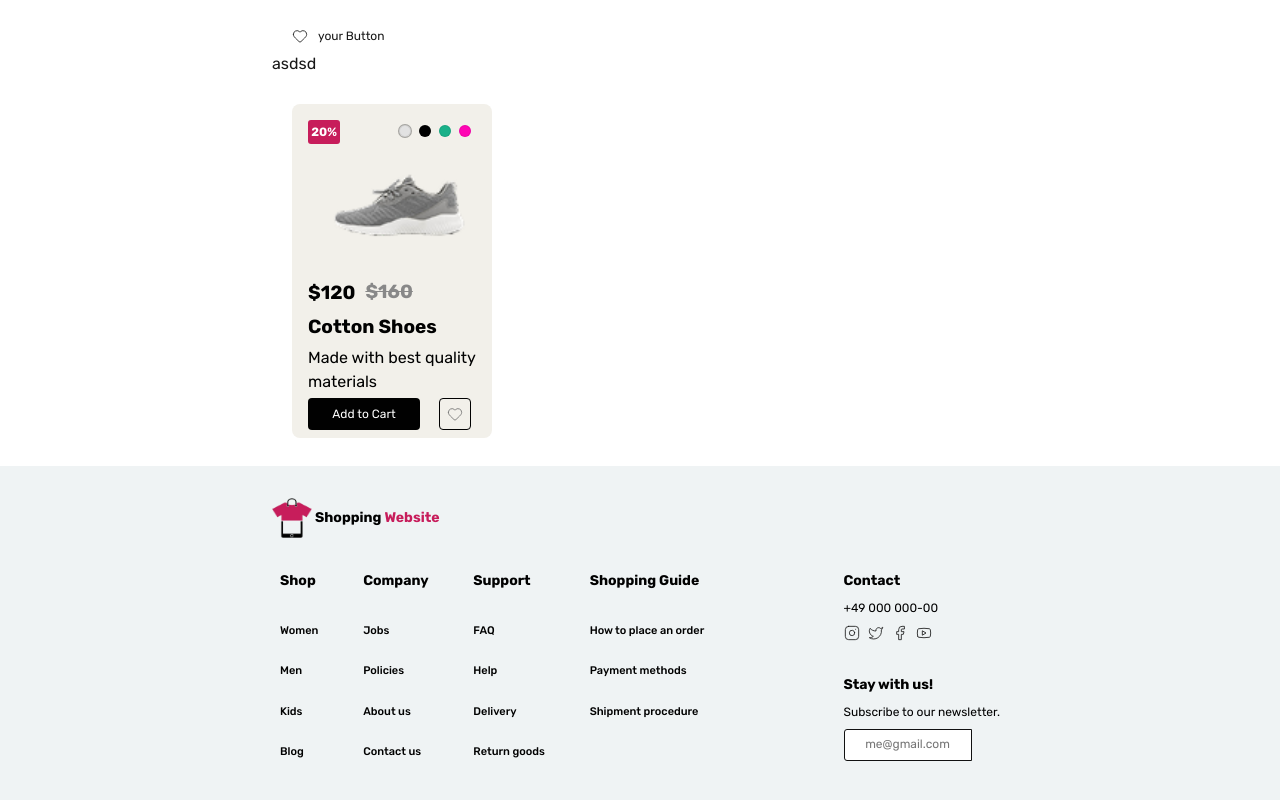
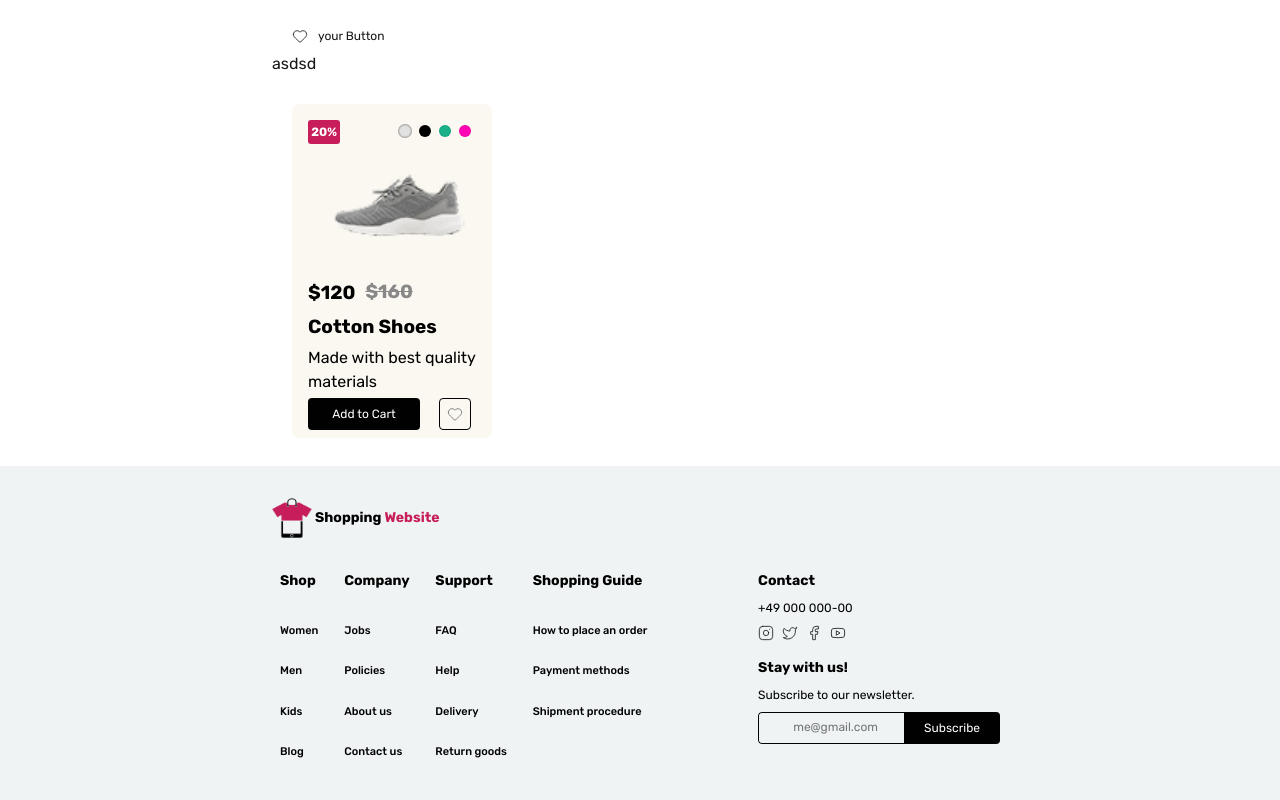
Before and after one commit to manaparvar/online-shop-project, a Next.js app: page /contact in a window 1280 px wide. Shown: the part 228-1028 px from the top of the page. Built offline with nearby package versions, Linux system fonts and the light colour scheme.

Commit message:
fix: fix it and add atomic form as a wrapper

```diff
--- /dev/null
+++ b/components/forms/form/form.tsx
@@ -0,0 +1,59 @@
+"use client";
+
+import { ReactNode } from "react";
+import {
+  useForm,
+  UseFormProps,
+  FieldValues,
+  SubmitHandler,
+  UseFormReturn,
+} from "react-hook-form";
+import styled from "styled-components";
+
+export type FormProps = {
+  onSubmit: SubmitHandler<FieldValues>;
+  children: (methods: UseFormReturn<FieldValues>) => ReactNode;
+  className?: string;
+  disableEnter?: boolean;
+  resetAfterSubmit?: boolean;
+} & UseFormProps<FieldValues>;
+
+export default function Form({
+  onSubmit,
+  children,
+  className,
+  disableEnter = false,
+  resetAfterSubmit = false,
+  ...useFormOptions
+}: FormProps) {
+  const methods = useForm(useFormOptions);
+  const { handleSubmit, reset } = methods;
+
+  const handleFormSubmit: SubmitHandler<FieldValues> = (data) => {
+    onSubmit(data);
+    if (resetAfterSubmit) {
+      reset();
+    }
+  };
+
+  const handleKeyDown = (e: React.KeyboardEvent) => {
+    if (e.key === "Enter" && disableEnter) {
+      e.preventDefault();
+    }
+  };
+
+  return (
+    <StyledForm
+      className={className}
+      onSubmit={handleSubmit(handleFormSubmit)}
+      onKeyDown={handleKeyDown}
+    >
+      {children(methods)}
+    </StyledForm>
+  );
+}
+
+const StyledForm = styled.form`
+  margin: 0;
+  padding: 0;
+`;
--- a/components/forms/input/input.tsx
+++ b/components/forms/input/input.tsx
@@ -1,3 +1,4 @@
+import { forwardRef } from "react";
 import styled from "styled-components";
 import { SizeKey } from "@/styles/sizes";
 import { textVariants } from "@/styles/variants";
@@ -15,10 +16,12 @@ type InputProps = {
   className?: string;
   defaultValue?: string;
   disabled?: boolean;
-  max?: number;
+  max?: number | string;
   mentions?: string[];
-  min?: number;
+  min?: number | string;
   name?: string;
+  onBlur?: (e: React.FocusEvent<HTMLInputElement>) => void;
+  onChange?: (e: React.ChangeEvent<HTMLInputElement>) => void;
   placeholder?: string;
   readOnly?: boolean;
   regExp?: string;
@@ -28,7 +31,9 @@ type InputProps = {
   variant?: keyof typeof textVariants;
 };
 
-export default function Input({
+const Input = forwardRef<HTMLInputElement, InputProps>(
+  (
+    {
       accept,
       autoComplete = "off",
       className,
@@ -37,24 +42,30 @@ export default function Input({
       max,
       min,
       name,
+      onBlur,
+      onChange,
       placeholder,
       readOnly = false,
       type = "text",
       value,
       variant = "caption",
-}: InputProps) {
+    },
+    ref,
+  ) => {
     return (
       <MyInput
+        ref={ref}
         accept={accept}
         aria-label={name}
         autoComplete={autoComplete}
         className={className}
         defaultValue={defaultValue}
         disabled={disabled}
-      key={name}
         max={max}
         min={min}
         name={name}
+        onBlur={onBlur}
+        onChange={onChange}
         placeholder={placeholder}
         readOnly={readOnly}
         type={type}
@@ -62,7 +73,12 @@ export default function Input({
         $variant={variant}
       />
     );
-}
+  },
+);
+
+Input.displayName = "Input";
+
+export default Input;
 
 export const MyInput = styled.input<StyledProps>`
   border: 0.5px solid ${({ theme }) => theme.colors.secondary};
--- a/components/forms/searchBar/searchBar.tsx
+++ b/components/forms/searchBar/searchBar.tsx
@@ -1,39 +1,44 @@
 "use client";
 
-import { icons } from "../../atoms/icon/component/iconData";
-import Icon from "../../atoms/icon/icon";
-import { useState } from "react";
 import { useRouter } from "next/navigation";
-import { SearchWrapper } from "./components/searchBar.style";
-import { SearchInput } from "./components/searchBar.style";
-import { SearchButton } from "./components/searchBar.style";
+import { useForm } from "react-hook-form";
+import {
+  SearchForm,
+  SearchInput,
+  SearchButton,
+} from "./components/searchBar.style";
 
-const filteredIcons = icons.filter((item) => item.icon === "search");
+type SearchFormData = {
+  search: string;
+};
 
 export default function SearchBar() {
-  const [getSearch, setGetSearch] = useState("");
   const router = useRouter();
+  const { register, handleSubmit, reset } = useForm<SearchFormData>();
 
-  const handleSearch = () => {
-    if (!getSearch.trim()) return;
-    router.push(`/search?q=${encodeURIComponent(getSearch)}`);
+  const onSubmit = (data: SearchFormData) => {
+    const query = data.search.trim();
+    if (!query) return;
+    router.push(`/search?q=${encodeURIComponent(query)}`);
+    reset();
   };
+
   return (
-    <SearchWrapper>
-      <SearchButton onClick={handleSearch}>
-        {filteredIcons.map((item) => (
-          <Icon icon={item.icon} key={item.label} />
-        ))}
-      </SearchButton>
+    <SearchForm onSubmit={handleSubmit(onSubmit)}>
+      <SearchButton
+        color="transparent"
+        iconOnly
+        noHover
+        rounded={false}
+        startIcon="search"
+        startIconProps={{ color: "secondary-400" }}
+        type="submit"
+      />
       <SearchInput
-        value={getSearch}
-        onChange={(e) => setGetSearch(e.target.value)}
-        onKeyDown={(e) => {
-          if (e.key === "Enter") handleSearch();
-        }}
         type="search"
         placeholder="Search..."
+        {...register("search")}
       />
-    </SearchWrapper>
+    </SearchForm>
   );
 }
--- a/components/molecules/card/styles/cardBase.styles.ts
+++ b/components/molecules/card/styles/cardBase.styles.ts
@@ -19,7 +19,7 @@ export const CardWrapper = styled.div<WrapperProps>`
     css`
       width: 136px;
       min-height: 192px;
-      background: #f2f0ea;
+      background: ${({ theme }) => theme.colors["neutral"]};
       padding: 8px;
       @media (min-width: ${theme.breakpoints.sm}) {
         width: 200px;
--- a/components/organisms/footer/components/footerWidgets.style.ts
+++ b/components/organisms/footer/components/footerWidgets.style.ts
@@ -1,4 +1,5 @@
 import styled from "styled-components";
+import Form from "@/components/forms/form/form";
 import Input from "@/components/forms/input/input";
 import { textVariants } from "@/styles/variants";
 
@@ -26,6 +27,7 @@ export const ContactContainer = styled.div`
   flex-direction: column;
   gap: ${({ theme }) => theme.sizes.xs};
   align-self: flex-start;
+  min-width: 100px;
 `;
 
 export const SocialLogoContainer = styled.div`
@@ -38,33 +40,41 @@ export const NewsletterContainer = styled.div`
   display: flex;
   flex-direction: column;
   gap: ${({ theme }) => theme.sizes.xs};
-  align-self: self-end;
 `;
+
+export const NewsletterFormContainer = styled(Form)`
+  display: flex;
+  flex-direction: row;
+  width: 100%;
+  border-radius: 4px;
+  overflow: hidden;
+`;
+
 export const StyledInput = styled(Input)`
-  width: ${({ theme }) => theme.sizes["3xl"]};
-  height: ${({ theme }) => theme.sizes.sm};
-  border-radius: 3px 0 0 3px;
-  background-color: ${({ theme }) => theme.colors.background};
+  flex: 1;
+  height: 24px;
+  min-width: 0;
+  max-width: 100px;
+  border: 1px solid ${({ theme }) => theme.colors.primary};
+  border-right: none;
+  border-radius: 4px 0 0 4px;
+  padding-left: ${({ theme }) => theme.sizes.xs};
 
   &::placeholder {
     text-align: center;
     font-size: ${textVariants.caption.fontSize.mobile};
   }
+
   @media (min-width: ${({ theme }) => theme.breakpoints.sm}) {
-    height: ${({ theme }) => theme.sizes.md};
-  }
-  @media (min-width: ${({ theme }) => theme.breakpoints.md}) {
-    height: ${({ theme }) => theme.sizes.lg};
-    width: ${({ theme }) => theme.sizes["4xl"]};
+    height: 32px;
+    max-width: 100%;
+
     &::placeholder {
-      text-align: center;
       font-size: ${textVariants.caption.fontSize.tablet};
     }
   }
+
   @media (min-width: ${({ theme }) => theme.breakpoints.lg}) {
-    &::placeholder {
-      text-align: center;
-      font-size: ${textVariants.caption.fontSize.desktop};
-    }
+    height: 40px;
   }
 `;
--- a/components/organisms/footer/components/footerWidgets.tsx
+++ b/components/organisms/footer/components/footerWidgets.tsx
@@ -1,17 +1,34 @@
+"use client";
+
+import { FieldValues } from "react-hook-form";
 import {
   ContactContainer,
   SocialLogoContainer,
   NewsletterContainer,
   WidgetsContainer,
-  StyledInput,
+  NewsletterFormContainer,
 } from "./footerWidgets.style";
 import NavLink from "@/components/atoms/link/link";
 import Icon from "@/components/atoms/icon/icon";
 import { footerData } from "./footerData";
 import Text from "@/components/atoms/text/text";
+import Button from "@/components/atoms/button/button";
+import strapiFetch from "@/utils/strapiFetch";
+import { StyledInput } from "./footerWidgets.style";
 
 export default function Widgets() {
   const widgets = footerData.widgets ? footerData.widgets.items : [];
+
+  const handleNewsletterSubmit = (data: FieldValues) => {
+    const email = data.email?.trim();
+    if (!email) return;
+    strapiFetch("/newsletter", {
+      method: "POST",
+      body: JSON.stringify({ email }),
+      headers: { "Content-Type": "application/json" },
+    }).catch(() => {});
+  };
+
   return (
     <WidgetsContainer>
       {widgets.length > 0 &&
@@ -36,11 +53,29 @@ export default function Widgets() {
               <NewsletterContainer key={"newsletter"}>
                 <Text variant="button">{item.title}</Text>
                 <Text variant="caption">{item.description}</Text>
-                <StyledInput
-                  type="email"
-                  variant="caption"
-                  placeholder="me@gmail.com"
-                />
+                <NewsletterFormContainer
+                  onSubmit={handleNewsletterSubmit}
+                  disableEnter
+                  resetAfterSubmit
+                >
+                  {({ register }) => (
+                    <>
+                      <StyledInput
+                        type="email"
+                        placeholder="me@gmail.com"
+                        {...register("email")}
+                      />
+                      <Button
+                        type="submit"
+                        color="primary"
+                        rounded={false}
+                        textColor="background"
+                      >
+                        Subscribe
+                      </Button>
+                    </>
+                  )}
+                </NewsletterFormContainer>
               </NewsletterContainer>
             )
           ),
--- a/components/organisms/header/header.tsx
+++ b/components/organisms/header/header.tsx
@@ -20,7 +20,6 @@ import {
   StyledContainer,
   StyledDividerLine,
 } from "./components/header.style";
-import styled from "styled-components";
 
 type User = {
   name: string;
--- a/package.json
+++ b/package.json
@@ -13,6 +13,7 @@
     "next": "16.0.1",
     "react": "^19.2.0",
     "react-dom": "^19.2.0",
+    "react-hook-form": "^7.76.0",
     "styled-components": "^6.1.19"
   },
   "devDependencies": {
--- a/styles/theme.ts
+++ b/styles/theme.ts
@@ -8,6 +8,7 @@ const baseColors = {
   secondary: "rgb(17, 17, 17)",
   primary: "rgb(1, 1, 1)",
   info: "rgba(59, 130, 246, 1)",
+  neutral: "rgb(250, 248, 240)",
   footerBackG: "rgba(239, 243, 244, 1)",
   success: "rgba(16, 185, 129, 1)",
   warning: "rgb(245, 158, 11)",
@@ -15,6 +16,7 @@ const baseColors = {
   danger: "rgba(239, 68, 68, 1)",
   favorite: "rgb(173, 0, 0)",
   background: "rgba(255, 255, 255, 1)",
+  transparent: "transparent",
 } as const;
 
 export type BaseColorName = keyof typeof baseColors;
```
Also changed, not shown: components/forms/searchBar/components/searchBar.style.ts (+21 -36 lines), components/forms/searchBar/searchPage/page.tsx (deleted, +0 -22 lines), 1 other file (tests, documents, lock files or other folders). Lines whose indentation alone changed are shown as unchanged.
